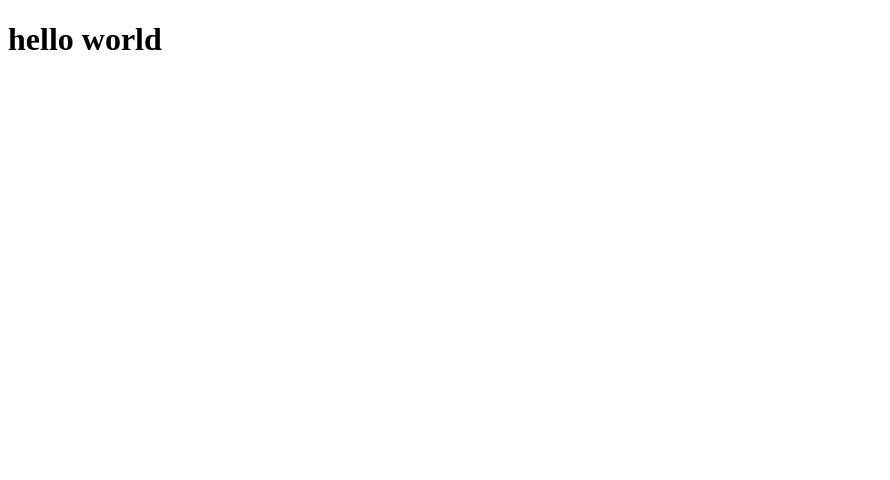
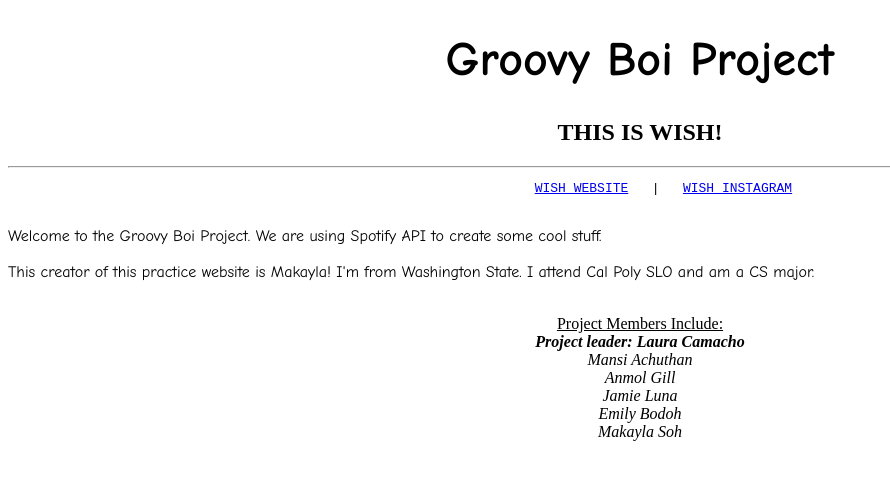
Before and after one commit to GroovyBoi/GroovyBoi, a plain HTML site: page index.html in a window 1280 px wide. Shown: the whole page, without its empty margins (0-890 px from the left). Drawn offline with Linux system fonts and the light colour scheme.

Commit message:
Practice webgit status

```diff
--- a/index.html
+++ b/index.html
@@ -6,6 +6,43 @@
     <link rel="shortcut icon" href="cowboyFavi/favicon.ico" type="image/vnd.microsoft.icon">
   </head>
   <body>
-  <h1>hello world</h1>
+
+    <center>
+      <font face = "Comic sans MS" size = 5>
+      <h1> <b>Groovy Boi Project </b> </h1>
+      </font>
+      <h2 title = "A Wonderful Cal Poly Club">THIS IS WISH!</h2>
+      <hr />
+    </center>
+
+    <div id = "top bar" align = "center">
+      <pre>
+      <a href = "https://linktr.ee/wishcalpoly">WISH WEBSITE</a>   |   <a href = "https://www.instagram.com/wishcalpoly/">WISH INSTAGRAM</a>
+      </pre>
+    </div>
+
+    <div id = "intro" align = "left">
+    <p>
+      <font face = "Comic sans MS">
+      Welcome to the Groovy Boi Project. We are using Spotify API to create some cool stuff. <br /><br />
+      This creator of this practice website is Makayla! I'm from Washington State. I attend Cal Poly SLO and am a CS major.
+      </font>
+    </p>
+    </div>
+
+    <div id = "end" align = "center">
+    <p>
+      <u><br /> Project Members Include: <br /></u>
+      <i>
+      <b>Project leader: Laura Camacho </b> <br />
+      Mansi Achuthan <br />
+      Anmol Gill <br />
+      Jamie Luna <br />
+      Emily Bodoh <br />
+      Makayla Soh <br />
+      </i>
+   </p>
+  </div>
+
   </body>
 </html>
```
